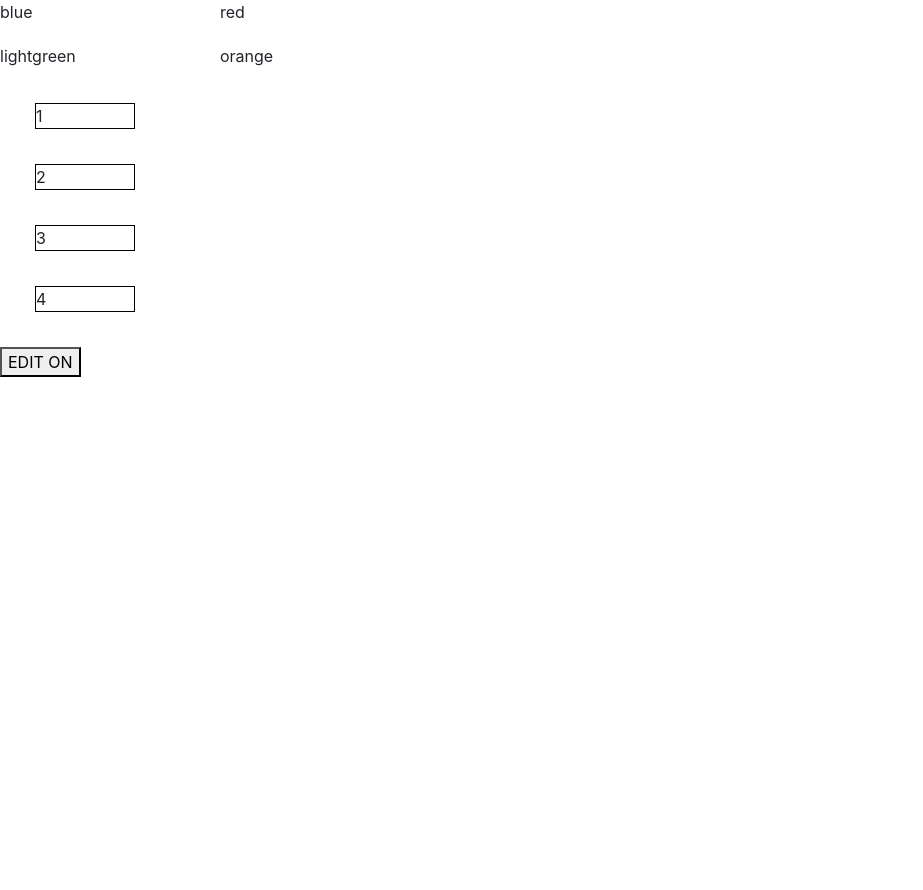
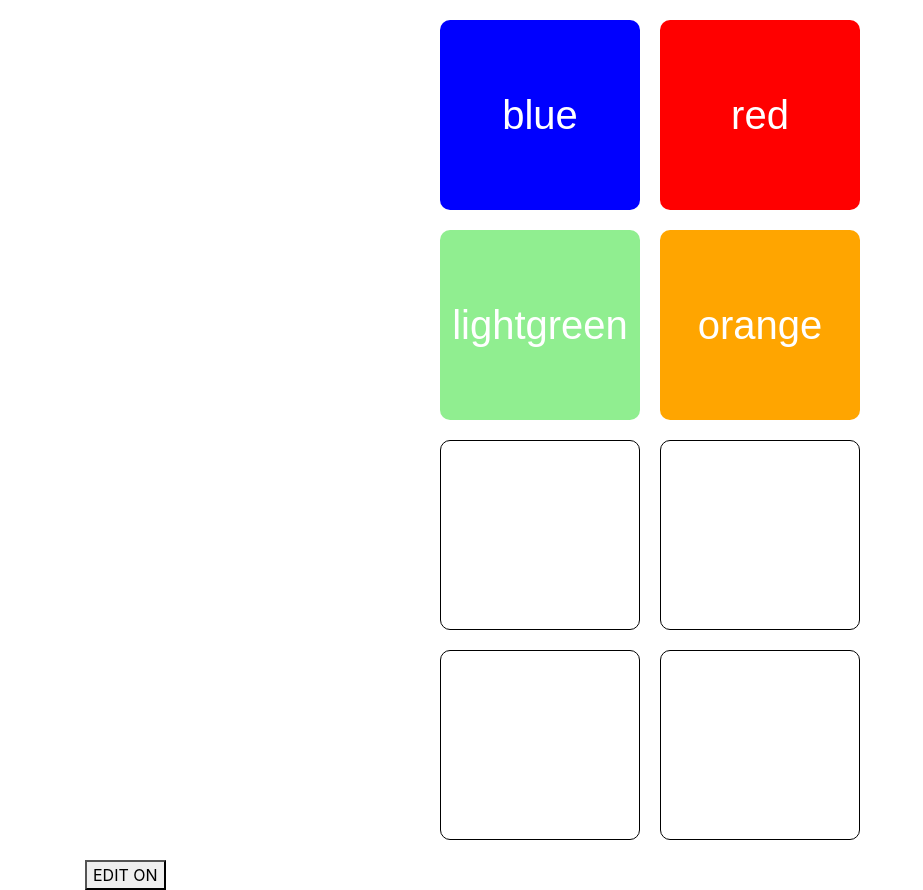
Before and after one commit to RomanJordan/js-hw3, a React (Create React App) app: page / in a window 1280 px wide. Shown: the whole page, without its empty margins (0-923 px from the left). Before the commit the page ends 800 px from the top, so only its background shows below. Built offline with nearby package versions, Linux system fonts and the light colour scheme.

Commit message:
bootstrap styling

```diff
--- a/src/App.css
+++ b/src/App.css
@@ -1,27 +1,54 @@
 .pad-input-container {
+  margin: 20px auto;
+  width:400px;
+  height:400px;
+  background-color:#fff;
   display:grid;
   grid-template-columns: 200px 200px;
   grid-row: auto auto;
   grid-column-gap: 20px;
   grid-row-gap: 20px;
-  opacity: 1;
 }
 
-.pad-input-container-disabled {
+.draggable {
+  background-color:#333;
+    padding:20px;
+    border-radius:10px;
+    color:#fff;
+    display:flex;
+    align-items:center;
+    justify-content:center;
+    font-size:40px;
+    font-family:sans-serif;
+}
+
+
+
+.ds-container {
+  margin: 20px auto;
+  width:400px;
+  height:400px;
+  background-color:#fff;
   display:grid;
   grid-template-columns: 200px 200px;
   grid-row: auto auto;
   grid-column-gap: 20px;
   grid-row-gap: 20px;
-
 }
 
 .designpad {
-  display: flex;
-  border: 1px solid black;
-  width: 100px;
-  margin: 35px;
+  background-color:#333;
+    padding:20px;
+    border-radius:10px;
+    color:#fff;
+    display:flex;
+    align-items:center;
+    justify-content:center;
+    font-size:40px;
+    font-family:sans-serif;
+    border: 1px solid black;
 }
+
 
 .button {
   margin: 10px;
--- a/src/App.js
+++ b/src/App.js
@@ -4,15 +4,12 @@ import { Component } from 'react';
 import PadInput from './components/PadInput';
 import DesignPad from './components/DesignPad'
 import EditBtn from './components/EditBtn'
-
+import { Container } from 'react-bootstrap'
 
 function App() {
   return (
-    <div className="App">
-
+    <div className="container">
           <PadInput />
-
-
           <DesignPad />
           <EditBtn/>
     </div>
--- a/src/components/EditBtn.js
+++ b/src/components/EditBtn.js
@@ -44,5 +44,5 @@ class EditBtn extends Component {
        )
    }
 }
-
+// A lot of this code taken from official react tutorial
 export default EditBtn
--- a/src/components/PadInput.js
+++ b/src/components/PadInput.js
@@ -26,7 +26,7 @@ class PadInput extends Component {
                     draggable
                     className="draggable"
                     id="inputs"
-                    style = {{backgroundColor: ''}}
+                    style = {{backgroundColor: t.name}}
                     >
                     {t.name}
                 </div>
--- a/src/components/designpad.js
+++ b/src/components/designpad.js
@@ -38,13 +38,13 @@ class DesignPad extends Component {
                 style={{backgroundColor: 'white'}}
                 onDragOver={(ev)=>this.onDragOver(ev, t.name)}
                 onDrop={(e)=>this.onDrop(e, t.name)}>
-                {t.name}
+
                 </div>
             );
         });
 
         return(
-            <div>
+            <div className="ds-container">
                 {btns}
             </div>
 
```
Also changed, not shown: 1 other file (tests, documents, lock files or other folders).
